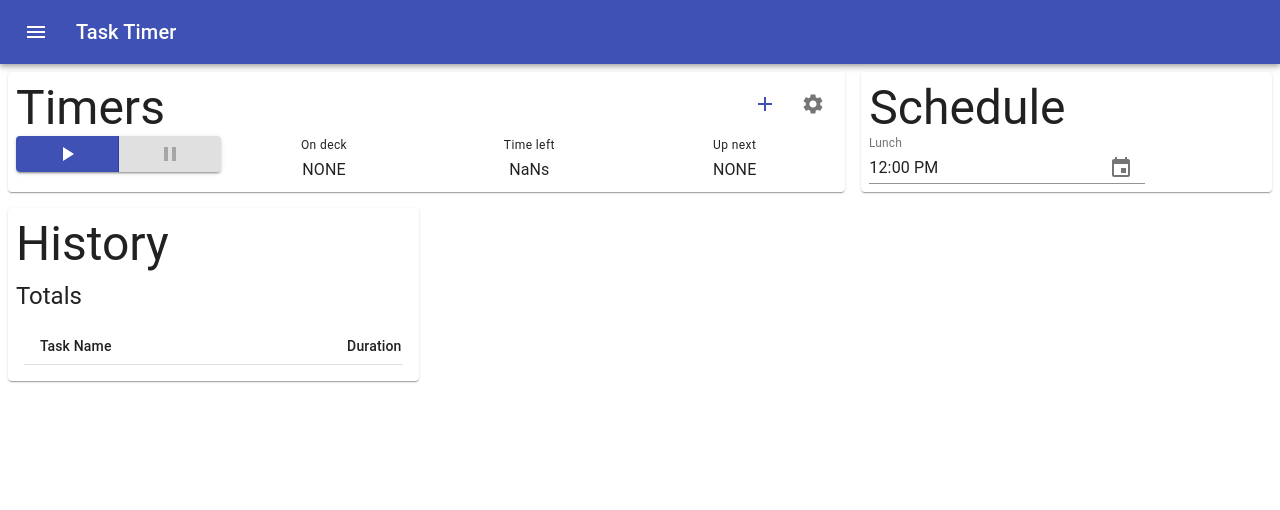
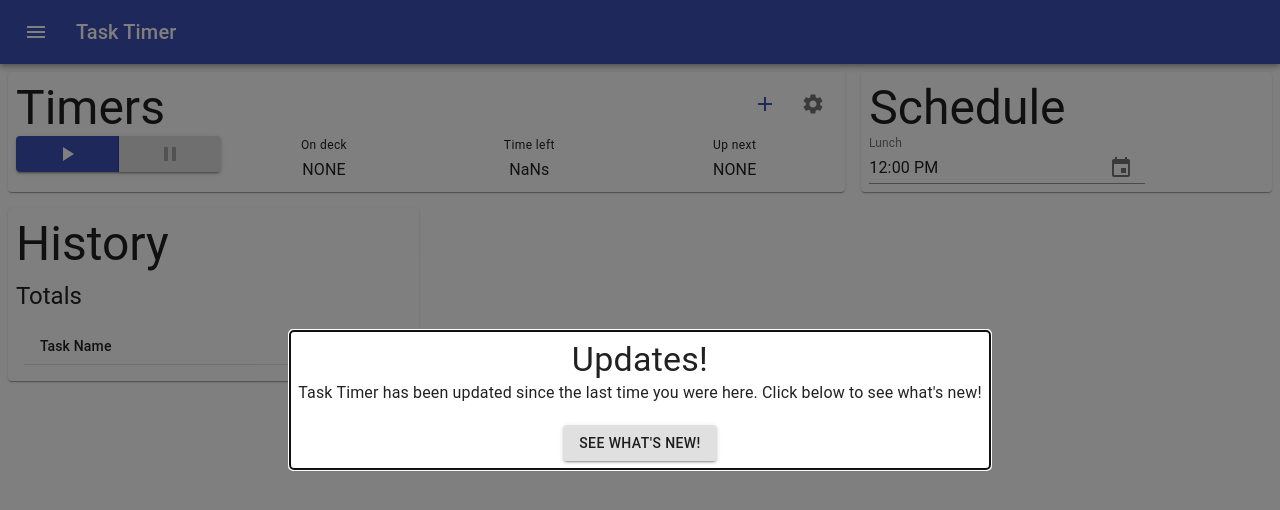
Before and after one commit to enigma0Z/task-timer, a React (Create React App) app: page / in a window 1280 px wide. Shown: the top 510 px of the page. Built offline with nearby package versions, Linux system fonts and the light colour scheme.

Commit message:
Add what's new modal

```diff
--- a/src/App.tsx
+++ b/src/App.tsx
@@ -2,9 +2,14 @@ import React, { Component } from 'react';
 
 import {
     AppBar,
+    Backdrop,
+    Button,
+    Card,
     createStyles,
+    Fade,
     Grid,
     IconButton,
+    Modal,
     Paper,
     Theme,
     Toolbar,
@@ -100,7 +105,8 @@ interface AppState {
     confirmDeleteName: string
     confirmResetOpen: boolean
     warningNotificationSent: boolean
-    selectedDate: Date
+    selectedDate: Date,
+    whatsNewModalOpen: boolean,
 }
 
 export const APP_TITLE: string = 'Task Timer'
@@ -119,6 +125,7 @@ const App = withStyles(styles)(class AppComponent extends Component<AppProps, Ap
         let paused = false
 
         const selectedDate = localStorage.getItem('selectedDate')
+        const lastVersion = localStorage.getItem('version')
 
         this.state = {
             workLength: 50,
@@ -134,7 +141,8 @@ const App = withStyles(styles)(class AppComponent extends Component<AppProps, Ap
             confirmDeleteName: '',
             confirmResetOpen: false,
             warningNotificationSent: false,
-            selectedDate: selectedDate ? new Date(JSON.parse(selectedDate)) : new Date(0, 0, 0, 12, 0, 10)
+            selectedDate: selectedDate ? new Date(JSON.parse(selectedDate)) : new Date(0, 0, 0, 12, 0, 10),
+            whatsNewModalOpen: lastVersion !== process.env.REACT_APP_VERSION
         }
 
         this.checkSchedule = this.checkSchedule.bind(this)
@@ -142,6 +150,10 @@ const App = withStyles(styles)(class AppComponent extends Component<AppProps, Ap
 
     componentDidMount() {
         notificationService.requestDesktopNotificationPermissions()
+
+        if (process.env.REACT_APP_VERSION) {
+            localStorage.setItem('version', process.env.REACT_APP_VERSION)
+        }
 
         this.checkSchedule()
     }
@@ -164,6 +176,43 @@ const App = withStyles(styles)(class AppComponent extends Component<AppProps, Ap
         const classes = this.props.classes
         return (
             <div className={classes.root}>
+                <Modal
+                    open={this.state.whatsNewModalOpen}
+                    onClose={() => { this.setState({ whatsNewModalOpen: false }) }}
+                    closeAfterTransition
+                    className={classes.modal}
+                    BackdropComponent={Backdrop}
+                    BackdropProps={{
+                        timeout: 500,
+                    }}
+                >
+                    <Fade in={this.state.whatsNewModalOpen}>
+                        <Card className={classes.modal}>
+                            <Grid container direction='column' alignItems='center' alignContent='center'>
+                                <Grid item xs>
+                                    <Typography variant='h4'>Updates!</Typography>
+                                </Grid>
+                                <Grid item xs>
+                                    <Typography variant='body1'>
+                                        Task Timer has been updated since the last time you were here.  Click below to
+                                        see what's new!
+                                    </Typography>
+                                    <br />
+                                </Grid>
+                                <Grid item xs>
+                                    <Button
+                                        variant='contained'
+                                        href='/WHATS_NEW.html'
+                                        target='_blank'
+                                        onClick={() => { this.setState({ whatsNewModalOpen: false }) }}
+                                    >
+                                        See what's new!
+                                </Button>
+                                </Grid>
+                            </Grid>
+                        </Card>
+                    </Fade>
+                </Modal>
                 <AppBar position="static">
                     <Toolbar>
                         <IconButton
```
